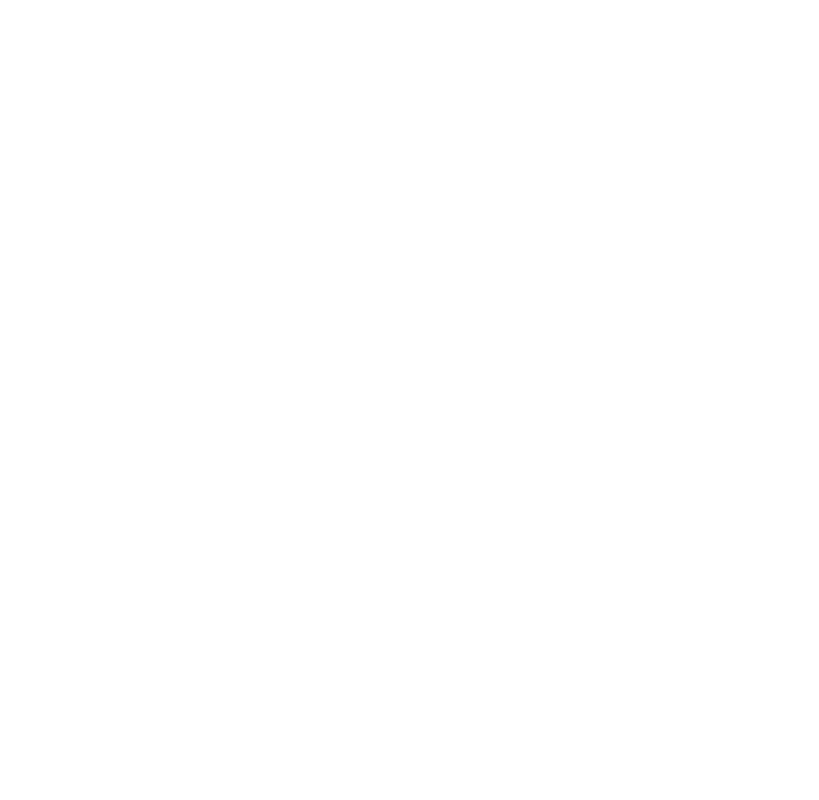
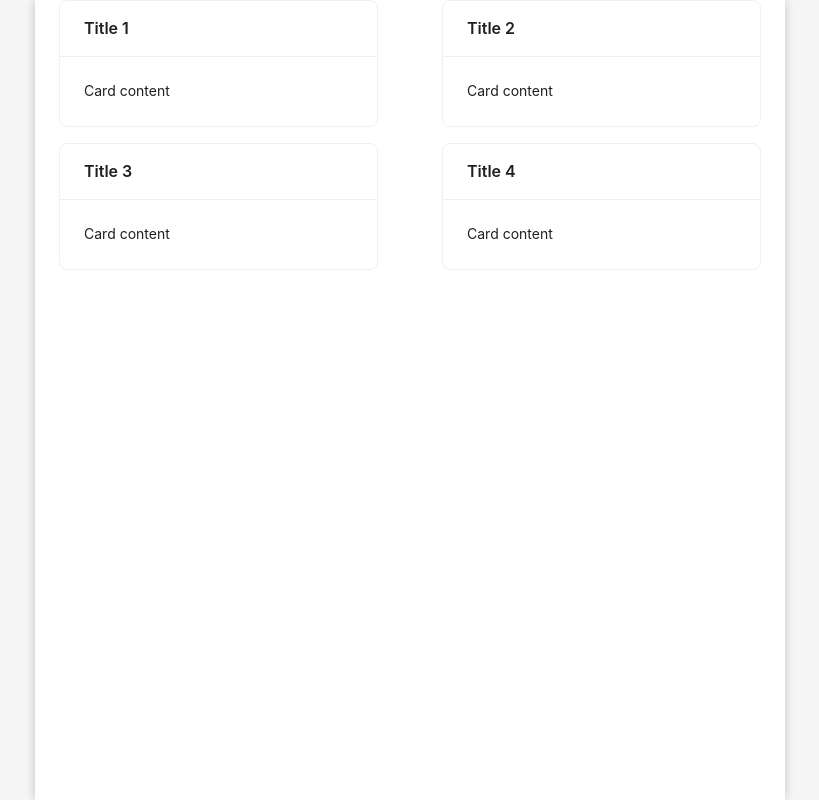
Before and after one commit to grofis/cloudflare, a Vue app: page /people in a window 1280 px wide. Before the commit this address had no page. Shown: the whole page, without its empty margins (230-1049 px from the left). Built offline with nearby package versions, Linux system fonts and the light colour scheme.

Commit message:
修改页面样式。

```diff
--- a/index.html
+++ b/index.html
@@ -4,7 +4,7 @@
   <head>
     <meta charset="UTF-8">
     <link rel="icon" href="/favicon.ico">
-    <meta name="viewport" content="width=device-width, initial-scale=1.0">
+    <meta name="viewport" content="width=device-width, initial-scale=1.0, maximum-scale=1.0, user-scalable=no">
     <title>Vue Text Input Demo</title>
   </head>
   <body>
--- a/src/app.vue
+++ b/src/app.vue
@@ -1,9 +1,49 @@
-// src/App.vue
 <template>
-  <div>
+  <div id="app">
     <router-view></router-view>
   </div>
 </template>
 
-<script setup>
-</script>
+<style>
+/* 重置默认样式 */
+* {
+  margin: 0;
+  padding: 0;
+  box-sizing: border-box;
+}
+
+/* 设置根元素字体大小，方便使用 rem */
+html {
+  font-size: 16px;
+}
+
+/* 设置移动端视图 */
+#app {
+  max-width: 750px;  /* 或者其他合适的宽度 */
+  margin: 0 auto;
+  min-height: 100vh;
+  background: #fff;
+  /* 可选：添加手机外观 */
+  box-shadow: 0 0 10px rgba(0, 0, 0, 0.1);
+}
+
+/* 适配不同屏幕 */
+@media screen and (max-width: 600px) {
+  #app {
+    width: 100%;
+  }
+}
+
+/* 禁用页面滚动，只允许内容区域滚动 */
+body {
+  /* overflow: hidden; */
+  background: #f5f5f5;  /* 可选：设置背景色 */
+}
+
+/* 内容区域可滚动 */
+.content {
+  height: 100vh;
+  overflow-y: auto;
+  -webkit-overflow-scrolling: touch;  /* iOS 滚动优化 */
+}
+</style>
--- /dev/null
+++ b/src/components/People.vue
@@ -0,0 +1,25 @@
+<template>
+    <a-list :grid="{ gutter: 16, column: 2 }" :data-source="data">
+      <template #renderItem="{ item }">
+        <a-list-item>
+          <a-card :title="item.title">Card content</a-card>
+        </a-list-item>
+      </template>
+    </a-list>
+  </template>
+  <script setup>
+  const data = [
+    {
+      title: 'Title 1',
+    },
+    {
+      title: 'Title 2',
+    },
+    {
+      title: 'Title 3',
+    },
+    {
+      title: 'Title 4',
+    },
+  ];
+  </script>
--- a/src/components/ZhihuAnswers.vue
+++ b/src/components/ZhihuAnswers.vue
@@ -18,7 +18,7 @@
                 <a-radio-button value="newest">最新</a-radio-button>
             </a-radio-group>
         </div>
-        <a-list item-layout="horizontal" size="large" :data-source="listData">
+        <a-list item-layout="vertical" size="large" :data-source="listData">
 
             <template #renderItem="{ item }">
                 <a-list-item key="item.title">
@@ -43,7 +43,8 @@
                         </template>
                         <template #avatar><a-avatar :src="item.author.avatar_url" /></template>
                     </a-list-item-meta>
-                    {{ item.excerpt.length > 150 ? item.excerpt.substring(0, 150) + '...' : item.excerpt }}
+                    <!-- {{ item.excerpt.length > 150 ? item.excerpt.substring(0, 150) + '...' : item.excerpt }} -->
+                    {{ item.excerpt }}
                     <a :href="`${questionData.question.url}/answer/${item.answer_id}`" target="_blank">跳转</a>
                 </a-list-item>
             </template>
@@ -195,4 +196,15 @@
 }
 
 
+:deep(.ant-spin-container .ant-list-items .ant-list-item) {
+    padding: 8px;
+}
+
+:deep(.ant-list-item-meta-title), :deep(.ant-list-item .ant-list-item-meta) {
+    margin-bottom: 4px;
+}
+
+:deep(.ant-list .ant-list-item .ant-list-item-meta .ant-list-item-meta-avatar) {
+    margin-inline-end: 8px;
+}
 </style>
--- a/src/router/index.js
+++ b/src/router/index.js
@@ -2,7 +2,7 @@
 import { createRouter, createWebHistory } from 'vue-router'
 import Question from '../components/ZhihuQuestion.vue'
 import Answers from '../components/ZhihuAnswers.vue'
-
+import People from '../components/People.vue'
 const routes = [
 
   {
@@ -15,6 +15,11 @@
     name: 'Answers',
     component: Answers,
     props: true
+  },
+  {
+    path: '/people',
+    name: 'People',
+    component: People
   }
 ]
 
```
